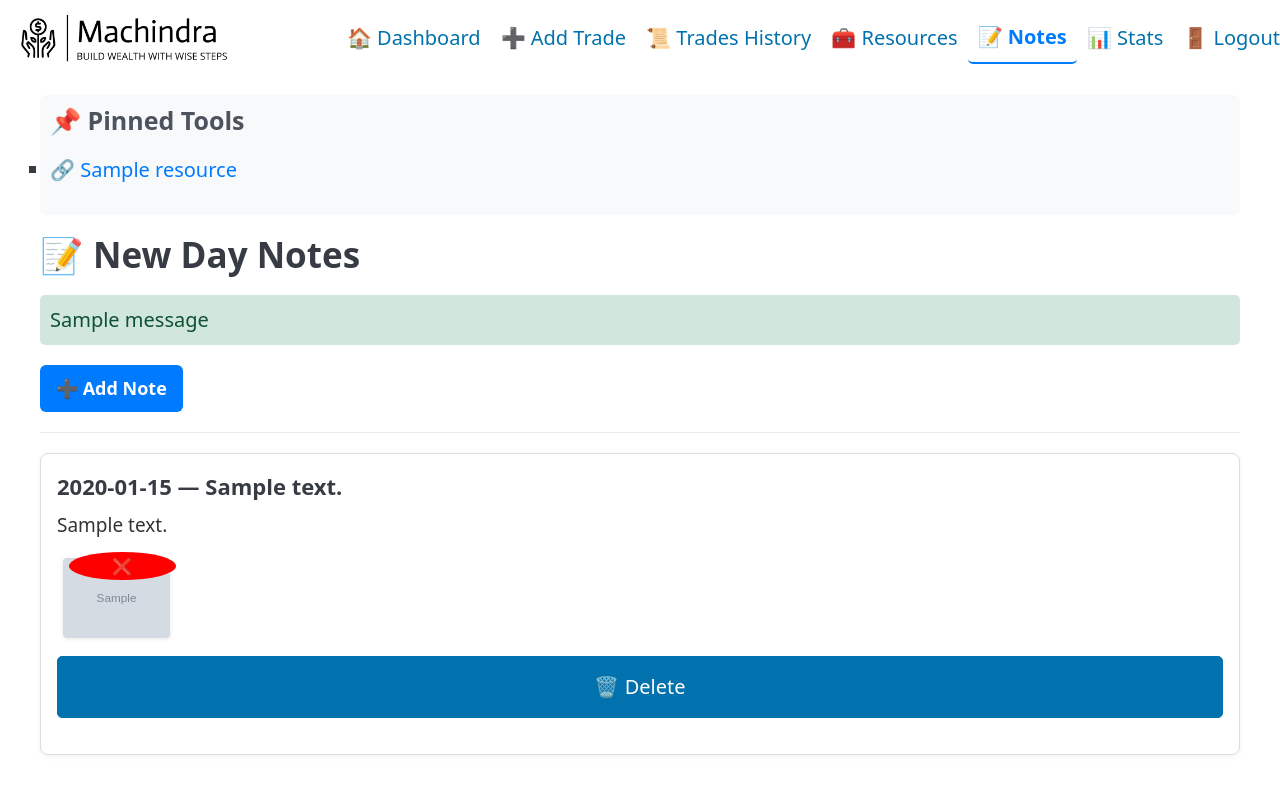
After one commit to Machindra220/Trading-Journal-App, a Flask app: page /notes in a window 1280 px wide. The commit adds this page. Run offline with Flask 3, Linux system fonts and the light colour scheme; a user stored in the database is signed in; tables that the repository leaves empty hold one stand-in row (values such as "Sample post"); grey boxes marked "Sample" are stand-in pictures; one stand-in notice (Sample message) is shown; some libraries are stand-ins or nearby versions.

Commit message:
Added notes page with image upload and formatting.

```diff
--- a/app/__init__.py
+++ b/app/__init__.py
@@ -19,12 +19,15 @@
     from app.routes.stats import stats_bp
     from app.routes.export import export_bp
     from app.routes.resources import resources_bp
+    from app.routes.notes import notes_bp
 
     app.register_blueprint(auth_bp)
     app.register_blueprint(trades_bp)
     app.register_blueprint(stats_bp, url_prefix='/stats')
     app.register_blueprint(export_bp)
     app.register_blueprint(resources_bp, url_prefix='/resources')
+    app.register_blueprint(notes_bp)
+
 
     @app.route('/')
     def home():
--- /dev/null
+++ b/app/routes/notes.py
@@ -0,0 +1,94 @@
+from flask import Blueprint, render_template, request, redirect, url_for, flash, jsonify, abort
+from flask_login import login_required, current_user
+from app.models import DayNote, NoteImage
+from app.extensions import db
+from werkzeug.utils import secure_filename
+import os
+from datetime import date
+
+notes_bp = Blueprint('notes', __name__)
+
+UPLOAD_FOLDER = 'static/uploads'
+
+from datetime import date
+
+@notes_bp.route('/notes')
+@login_required
+def notes_page():
+    notes = DayNote.query.filter_by(user_id=current_user.id).order_by(DayNote.date.desc()).all()
+    return render_template('notes.html', notes=notes, today=date.today())
+
+
+@notes_bp.route('/notes/add', methods=['POST'])
+@login_required
+def add_note():
+    note_date = request.form.get('date') or str(date.today())
+    summary = request.form.get('summary')
+    content = request.form.get('content')
+    images = request.files.getlist('images')
+
+    if not summary or not content:
+        flash("Summary and content are required.", "error")
+        return redirect(url_for('notes.notes_page'))
+
+    new_note = DayNote(date=note_date, summary=summary, content=content, user_id=current_user.id)
+    db.session.add(new_note)
+    db.session.commit()
+
+    for img in images:
+        if img.filename:
+            filename = secure_filename(img.filename)
+            path = os.path.join(UPLOAD_FOLDER, filename)
+            os.makedirs(UPLOAD_FOLDER, exist_ok=True)
+            img.save(path)
+            db.session.add(NoteImage(filename=filename, note_id=new_note.id))
+
+    db.session.commit()
+    flash("Note added successfully!", "success")
+    return redirect(url_for('notes.notes_page'))
+
+@notes_bp.route('/notes/edit/<int:id>', methods=['POST'])
+@login_required
+def edit_note(id):
+    note = DayNote.query.get_or_404(id)
+    if note.user_id != current_user.id:
+        abort(403)
+
+    note.date = request.form.get('date')
+    note.summary = request.form.get('summary')
+    note.content = request.form.get('content')
+    db.session.commit()
+    flash("Note updated successfully!", "success")
+    return redirect(url_for('notes.notes_page'))
+
+@notes_bp.route('/notes/delete/<int:id>', methods=['POST'])
+@login_required
+def delete_note(id):
+    note = DayNote.query.get_or_404(id)
+    if note.user_id != current_user.id:
+        abort(403)
+
+    # Delete associated images from disk
+    for img in note.images:
+        try:
+            os.remove(os.path.join(UPLOAD_FOLDER, img.filename))
+        except:
+            pass
+    db.session.delete(note)
+    db.session.commit()
+    flash("Note deleted.", "success")
+    return redirect(url_for('notes.notes_page'))
+
+@notes_bp.route('/notes/image/delete/<int:id>', methods=['POST'])
+@login_required
+def delete_image(id):
+    img = NoteImage.query.get_or_404(id)
+    if img.note.user_id != current_user.id:
+        abort(403)
+    try:
+        os.remove(os.path.join(UPLOAD_FOLDER, img.filename))
+    except:
+        pass
+    db.session.delete(img)
+    db.session.commit()
+    return jsonify({'success': True})
--- /dev/null
+++ b/app/static/css/notes.css
@@ -0,0 +1,132 @@
+.notes-table {
+  width: 100%;
+  border-collapse: collapse;
+  margin-top: 16px;
+}
+.notes-table th, .notes-table td {
+  border: 1px solid #ccc;
+  padding: 8px;
+}
+.note-thumb {
+  height: 40px;
+  border-radius: 4px;
+}
+.modal {
+  display: none;
+  position: fixed;
+  top: 10%;
+  left: 50%;
+  transform: translateX(-50%);
+  background: white;
+  padding: 16px;
+  border-radius: 8px;
+  box-shadow: 0 0 10px rgba(0,0,0,0.2);
+  z-index: 9999;
+  width: 90%;
+  max-width: 480px;
+  max-height: 80vh;
+  overflow-y: auto;
+}
+.modal-actions {
+  margin-top: 12px;
+  display: flex;
+  gap: 10px;
+}
+.flash-success {
+  background-color: #d1e7dd;
+  color: #0f5132;
+  padding: 0.5em;
+  border-radius: 5px;
+  margin-bottom: 1em;
+}
+.flash-error {
+  background-color: #f8d7da;
+  color: #842029;
+  padding: 0.5em;
+  border-radius: 5px;
+  margin-bottom: 1em;
+}
+#editor {
+  height: 200px;
+  margin-bottom: 12px;
+}
+.image-thumb {
+  display: inline-block;
+  position: relative;
+  margin: 6px;
+}
+.image-thumb img {
+  height: 60px;
+  border-radius: 4px;
+}
+.image-thumb button {
+  position: absolute;
+  top: -6px;
+  right: -6px;
+  background: red;
+  color: white;
+  border: none;
+  border-radius: 50%;
+  cursor: pointer;
+}
+.notes-list {
+  display: flex;
+  flex-direction: column;
+  gap: 16px;
+  margin-top: 20px;
+}
+
+.note-card {
+  background: #fff;
+  border: 1px solid #ddd;
+  border-radius: 8px;
+  padding: 16px;
+  box-shadow: 0 2px 6px rgba(0,0,0,0.05);
+}
+
+.note-header {
+  font-size: 1.1em;
+  margin-bottom: 8px;
+  font-weight: bold;
+}
+
+.note-body {
+  font-size: 0.95em;
+  color: #333;
+  margin-bottom: 12px;
+}
+
+.note-images {
+  display: flex;
+  flex-wrap: wrap;
+  gap: 10px;
+  margin-bottom: 12px;
+}
+
+.image-thumb {
+  position: relative;
+  display: inline-block;
+}
+
+.image-thumb img {
+  height: 80px;
+  border-radius: 4px;
+  box-shadow: 0 1px 4px rgba(0,0,0,0.1);
+}
+
+.image-thumb button {
+  position: absolute;
+  top: -6px;
+  right: -6px;
+  background: red;
+  color: white;
+  border: none;
+  border-radius: 50%;
+  cursor: pointer;
+  font-size: 0.8em;
+  padding: 2px 6px;
+}
+
+.note-actions {
+  text-align: right;
+}
--- a/app/templates/base.html
+++ b/app/templates/base.html
@@ -26,6 +26,8 @@
              class="{% if request.endpoint == 'trades.trade_history' %}active{% endif %}">📜 Trades History</a></li>
       <li><a href="{{ url_for('resources.show_resources') }}"
        class="{% if request.endpoint == 'resources.show_resources' %}active{% endif %}">🧰 Resources</a></li>
+       <li><a href="{{ url_for('notes.notes_page') }}"
+       class="{% if request.endpoint == 'notes.notes_page' %}active{% endif %}">📝 Notes</a></li>
       <li><a href="{{ url_for('stats.stats_dashboard') }}"
              class="{% if request.endpoint == 'stats.stats_dashboard' %}active{% endif %}">📊 Stats</a></li>
 
--- /dev/null
+++ b/app/templates/notes.html
@@ -0,0 +1,105 @@
+{% extends 'base.html' %}
+{% block content %}
+<link rel="stylesheet" href="{{ url_for('static', filename='css/notes.css') }}">
+<link href="https://cdn.quilljs.com/1.3.6/quill.snow.css" rel="stylesheet">
+<script src="https://cdn.quilljs.com/1.3.6/quill.min.js"></script>
+
+<h2>📝 New Day Notes</h2>
+
+{% with messages = get_flashed_messages(with_categories=true) %}
+  {% if messages %}
+    {% for category, msg in messages %}
+      <div class="flash-{{ category }}">{{ msg }}</div>
+    {% endfor %}
+  {% endif %}
+{% endwith %}
+
+<button onclick="openNoteModal()" class="button primary">➕ Add Note</button>
+
+<hr>
+
+<div class="notes-list">
+  {% for note in notes %}
+  <div class="note-card">
+    <div class="note-header">
+      <strong>{{ note.date }}</strong> — {{ note.summary }}
+    </div>
+    <div class="note-body">
+      {{ note.content | safe }}
+    </div>
+    {% if note.images %}
+    <div class="note-images">
+      {% for img in note.images %}
+      <div class="image-thumb">
+        <img src="{{ url_for('static', filename='uploads/' ~ img.filename) }}">
+        <form method="POST" action="{{ url_for('notes.delete_image', id=img.id) }}" onsubmit="return confirm('Delete image?')">
+          <button type="submit">❌</button>
+        </form>
+      </div>
+      {% endfor %}
+    </div>
+    {% endif %}
+    <div class="note-actions">
+      <form method="POST" action="{{ url_for('notes.delete_note', id=note.id) }}">
+        <input type="hidden" name="csrf_token" value="{{ csrf_token() }}">
+        <button type="submit" onclick="return confirm('Delete this note?')">🗑️ Delete</button>
+      </form>
+    </div>
+  </div>
+  {% endfor %}
+</div>
+
+
+<!-- Modal -->
+<div id="note-modal" class="modal">
+  <form method="POST" action="{{ url_for('notes.add_note') }}" enctype="multipart/form-data" onsubmit="syncEditor()">
+    <input type="hidden" name="csrf_token" value="{{ csrf_token() }}">
+    <label>Date</label>
+    <input type="date" name="date" value="{{ today if today else '' }}" required>
+
+
+    <label>Summary</label>
+    <input type="text" name="summary" required>
+    <label>Notes</label>
+    <div id="editor"></div>
+    <input type="hidden" name="content" id="hidden-content">
+    <label>Attach Images</label>
+    <input type="file" name="images" multiple accept="image/*">
+    <div class="modal-actions">
+      <button type="submit">💾 Save</button>
+      <button type="button" onclick="closeNoteModal()">❌ Cancel</button>
+    </div>
+  </form>
+</div>
+
+<script>
+var quill = new Quill('#editor', {
+  theme: 'snow',
+  placeholder: 'Write your notes here...',
+  modules: {
+    toolbar: [
+    [{ 'header': [1, 2, 3, false] }],
+    ['bold', 'italic', 'underline', 'strike'],
+    [{ 'color': [] }, { 'background': [] }],
+    [{ 'list': 'ordered' }, { 'list': 'bullet' }],
+    [{ 'align': [] }],
+    ['blockquote', 'code-block'],
+    ['link', 'image'],
+    ['clean']
+    ]
+
+  }
+});
+
+
+function syncEditor() {
+  document.getElementById('hidden-content').value = quill.root.innerHTML;
+}
+function openNoteModal() {
+  document.getElementById('note-modal').style.display = 'block';
+}
+function closeNoteModal() {
+  document.getElementById('note-modal').style.display = 'none';
+}
+</script>
+{% endblock %}
```
Also changed, not shown: app/models.py (+15 -0 lines), export_py_file.txt (deleted, +0 -224 lines), static/uploads/demo-img.jpeg (added).
